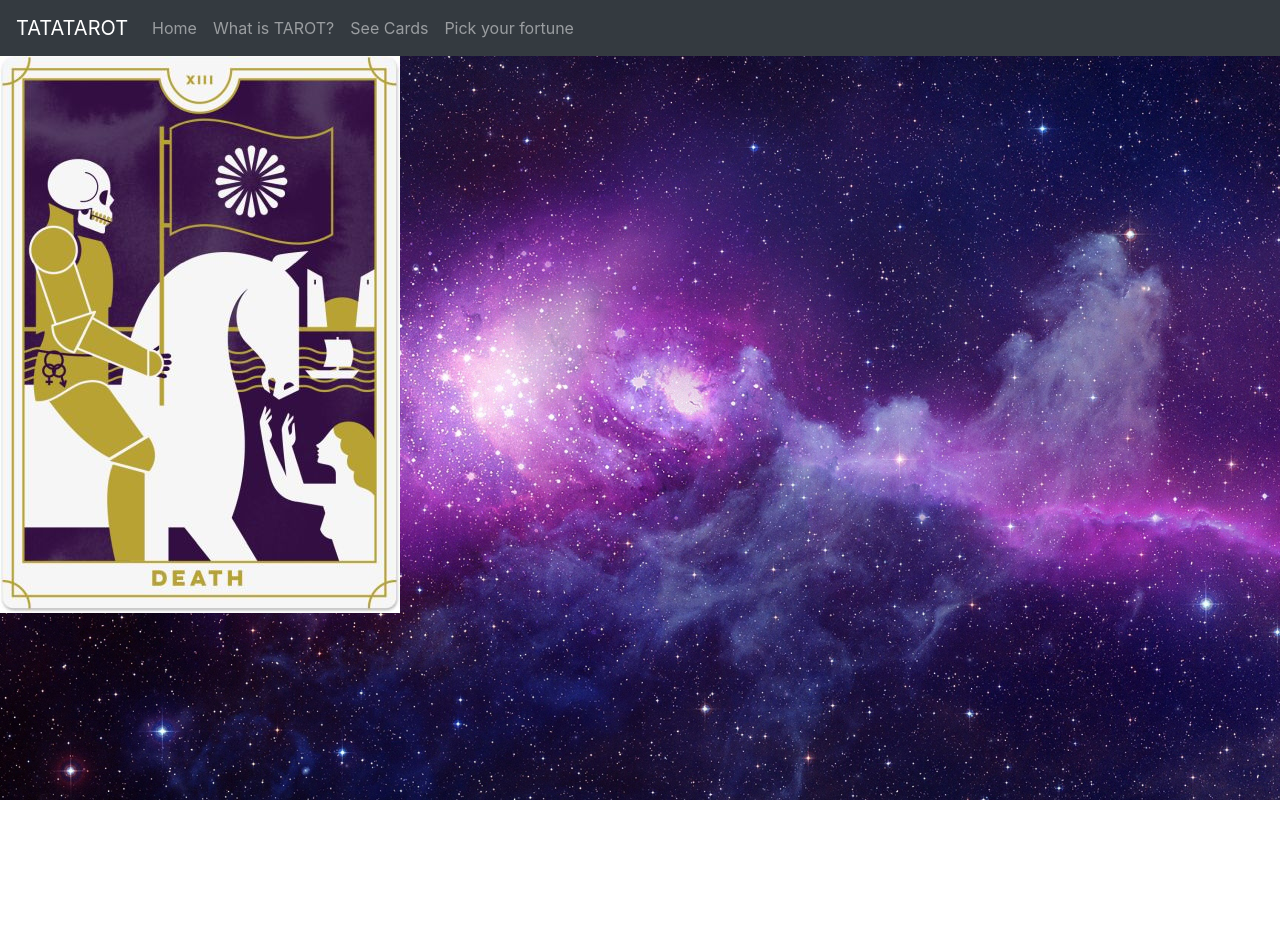
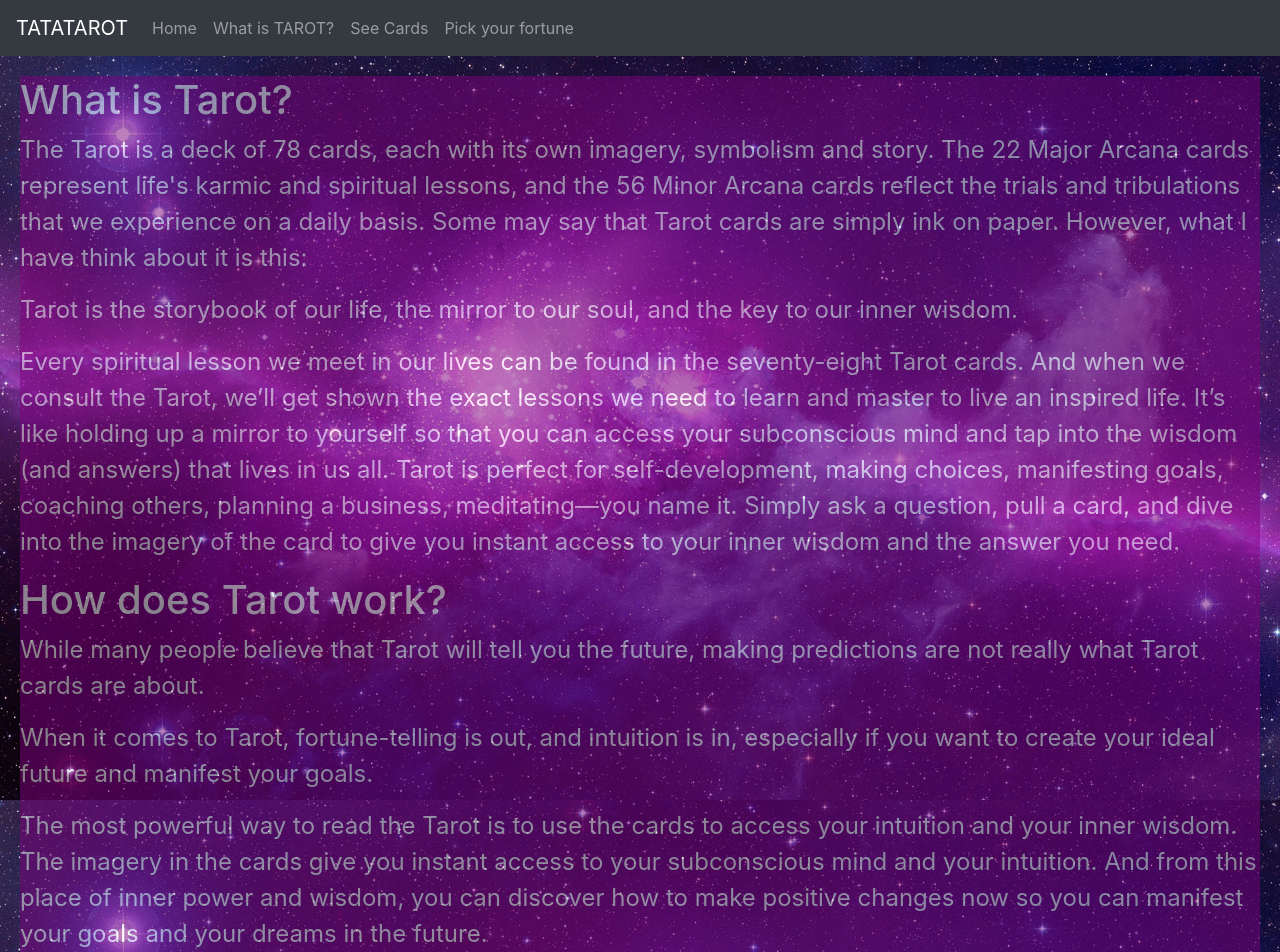
Before and after one commit to SophieH07/tatatarot, a React (Create React App) app in the folder client/: page /description in a window 1280 px wide. Shown: the top 952 px of the page. Before the commit the page ends 800 px from the top, so only its background shows below. Built offline with nearby package versions, Linux system fonts and the light colour scheme.

Commit message:
add description body

```diff
--- a/client/src/components/Cards.css
+++ b/client/src/components/Cards.css
@@ -1,6 +1,6 @@
 .cards {
     margin-top: 10px;
-    display: inline;
+    display: flow-root;
     align-items: center;
     text-align: center;
 }
--- a/client/src/components/Cards.js
+++ b/client/src/components/Cards.js
@@ -7,9 +7,9 @@ export class Cards extends Component {
     return (
       <div>
         <div className="cards">
-          {cardPicDic.map((card, index) => (
-              <img className="card-pic" src={card.pic} alt={card.name} />
-              ))}
+          {cardPicDic.map((card, i) => (
+            <img className="card-pic" src={card.pic} alt={card.name}/>
+          ))}
         </div>
       </div>
     );
--- /dev/null
+++ b/client/src/components/Description.css
@@ -0,0 +1,7 @@
+.description {
+    margin: 20px;
+    background-color: purple;
+    color: white;
+    opacity: 0.5;
+    font-size: x-large;
+}
--- a/client/src/components/Description.js
+++ b/client/src/components/Description.js
@@ -1,12 +1,54 @@
-import React, { Component } from 'react';
-import death from "../cards/death.jpg";
+import React, { Component } from "react";
+import "./Description.css";
 
 export class Description extends Component {
-    render() {
-        return (
-            <div>
-                <img src={death} alt=""/>
-            </div>
-        )
-    }
+  render() {
+    return (
+      <div className="description">
+        <h1>What is Tarot?</h1>
+        <p>
+          The Tarot is a deck of 78 cards, each with its own imagery, symbolism
+          and story. The 22 Major Arcana cards represent life's karmic and
+          spiritual lessons, and the 56 Minor Arcana cards reflect the trials
+          and tribulations that we experience on a daily basis. Some may say
+          that Tarot cards are simply ink on paper. However, what I have think
+          about it is this:
+        </p>
+        <p>
+          Tarot is the storybook of our life, the mirror to our soul, and the
+          key to our inner wisdom.
+        </p>
+        <p>
+          Every spiritual lesson we meet in our lives can be found in the
+          seventy-eight Tarot cards. And when we consult the Tarot, we’ll get
+          shown the exact lessons we need to learn and master to live an
+          inspired life. It’s like holding up a mirror to yourself so that you
+          can access your subconscious mind and tap into the wisdom (and
+          answers) that lives in us all. Tarot is perfect for self-development,
+          making choices, manifesting goals, coaching others, planning a
+          business, meditating—you name it. Simply ask a question, pull a card,
+          and dive into the imagery of the card to give you instant access to
+          your inner wisdom and the answer you need.
+        </p>
+        <h1>How does Tarot work?</h1>
+        <p>
+          While many people believe that Tarot will tell you the future, making
+          predictions are not really what Tarot cards are about.
+        </p>
+        <p>
+          When it comes to Tarot, fortune-telling is out, and intuition is in,
+          especially if you want to create your ideal future and manifest your
+          goals.
+        </p>
+        <p>
+          The most powerful way to read the Tarot is to use the cards to access
+          your intuition and your inner wisdom. The imagery in the cards give
+          you instant access to your subconscious mind and your intuition. And
+          from this place of inner power and wisdom, you can discover how to
+          make positive changes now so you can manifest your goals and your
+          dreams in the future.
+        </p>
+      </div>
+    );
+  }
 }
```
